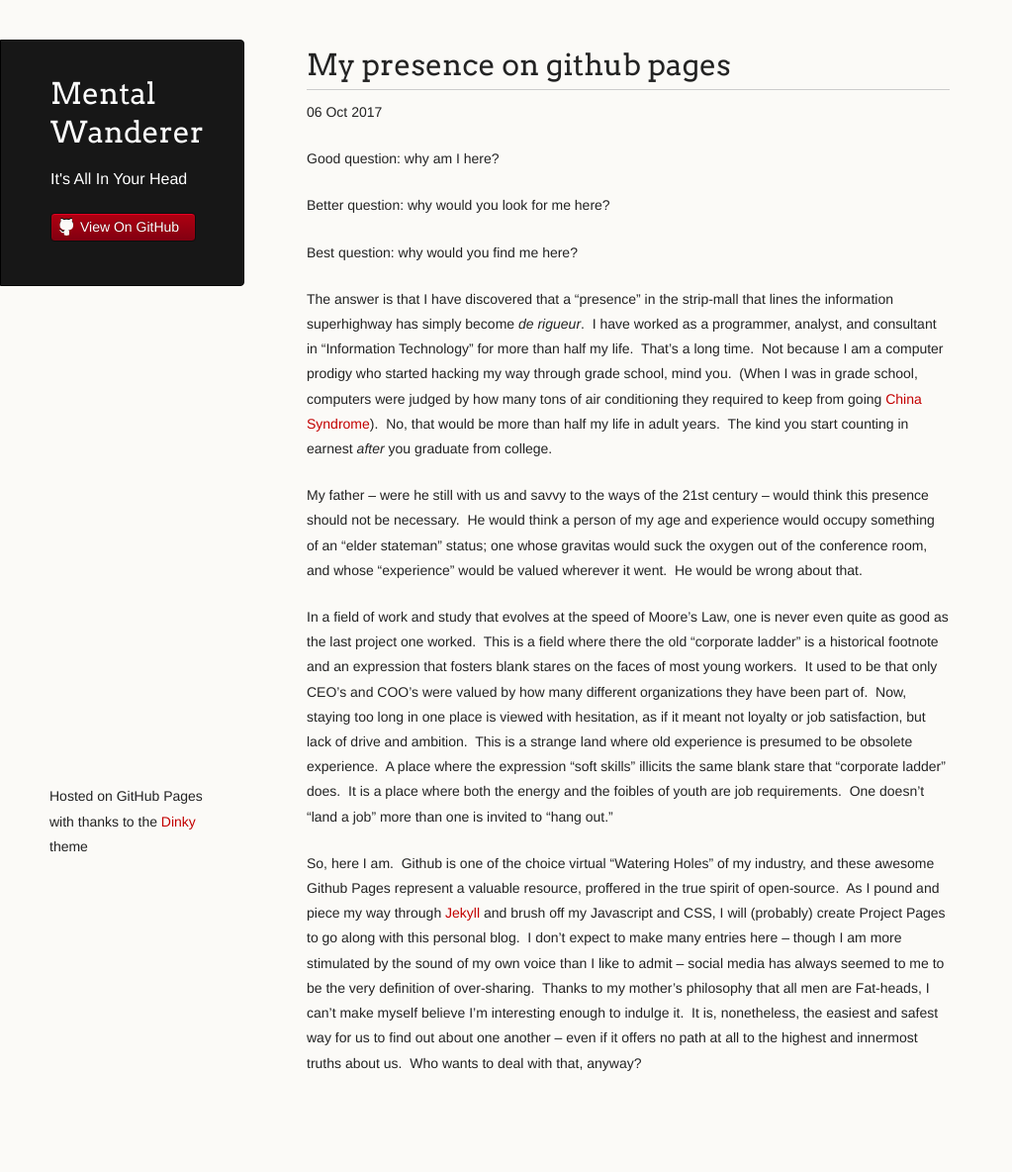
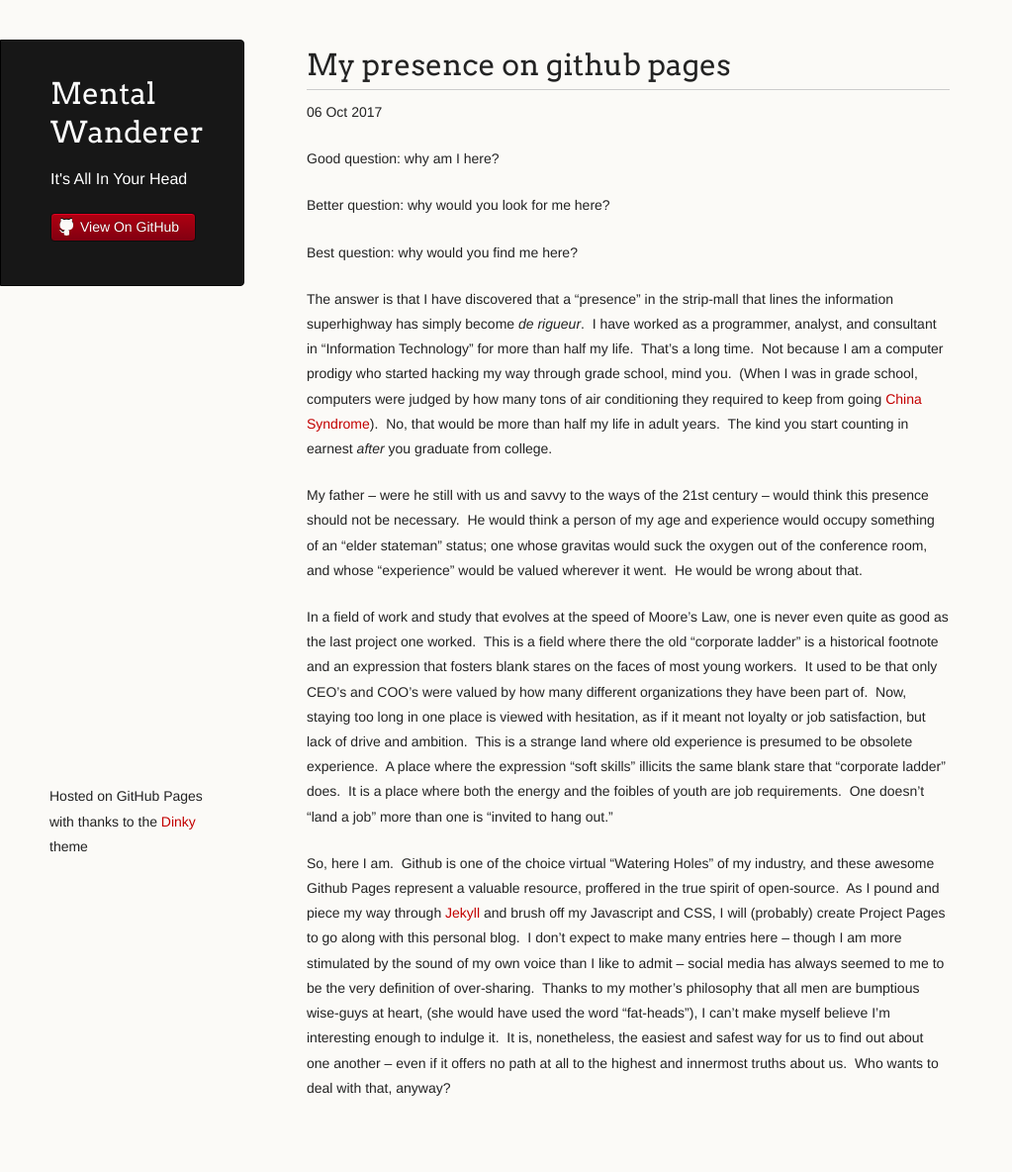
Before and after one commit to coryburt/coryburt.github.io, a Jekyll site: the page built from _posts/2017-10-06-And-So-It-Begins.md, in a window 1280 px wide. Shown: the whole page at 99% size, without its empty margins (0-1023 px from the left). Built offline with Jekyll 4.4.1, drawn with Linux system fonts in a browser that asks for light colours; before the commit the page ends 1159 px from its top, so only the background shows below that.

Commit message:
Update blog

```diff
--- a/_posts/2017-10-06-And-So-It-Begins.md
+++ b/_posts/2017-10-06-And-So-It-Begins.md
@@ -25,7 +25,7 @@ It used to be that only CEO's and COO's were valued by how many different organi
 Now, staying too long in one place is viewed with hesitation, as if it meant not loyalty or job satisfaction, but lack of drive and ambition.&nbsp;
 This is a strange land where old experience is presumed to be obsolete experience.&nbsp;
 A place where the expression "soft skills" illicits the same blank stare that "corporate ladder" does.&nbsp;
-It is a place where both the energy and the foibles of youth are job requirements.&nbsp; One doesn't "land a job" more than one is invited to "hang out."
+It is a place where both the energy and the foibles of youth are job requirements.&nbsp; One doesn't "land a job" more than one is "invited to hang out."
 
 So, here I am.&nbsp;
 Github is one of the choice virtual "Watering Holes" of my industry, and these awesome Github Pages represent a valuable resource, proffered in the true spirit of open-source.&nbsp;
@@ -33,6 +33,6 @@ As I pound and piece my way through [Jekyll](https://www.google.com/url?sa=t&rct
 and brush off my Javascript and CSS, I will (probably) create Project Pages to go along with this personal blog.&nbsp;
 I don't expect to make many entries here -- though I am more stimulated by the sound of my own voice than I like to admit -- social media has always seemed to me
 to be the very definition of over-sharing.&nbsp;
-Thanks to my mother's philosophy that all men are Fat-heads, I can't make myself believe I'm interesting enough to indulge it.&nbsp;
+Thanks to my mother's philosophy that all men are bumptious wise-guys at heart, (she would have used the word "fat-heads"), I can't make myself believe I'm interesting enough to indulge it.&nbsp;
 It is, nonetheless, the easiest and safest way for us to find out about one another -- even if it offers no path at all to the highest and innermost truths about us.&nbsp;
 Who wants to deal with that, anyway?
```
